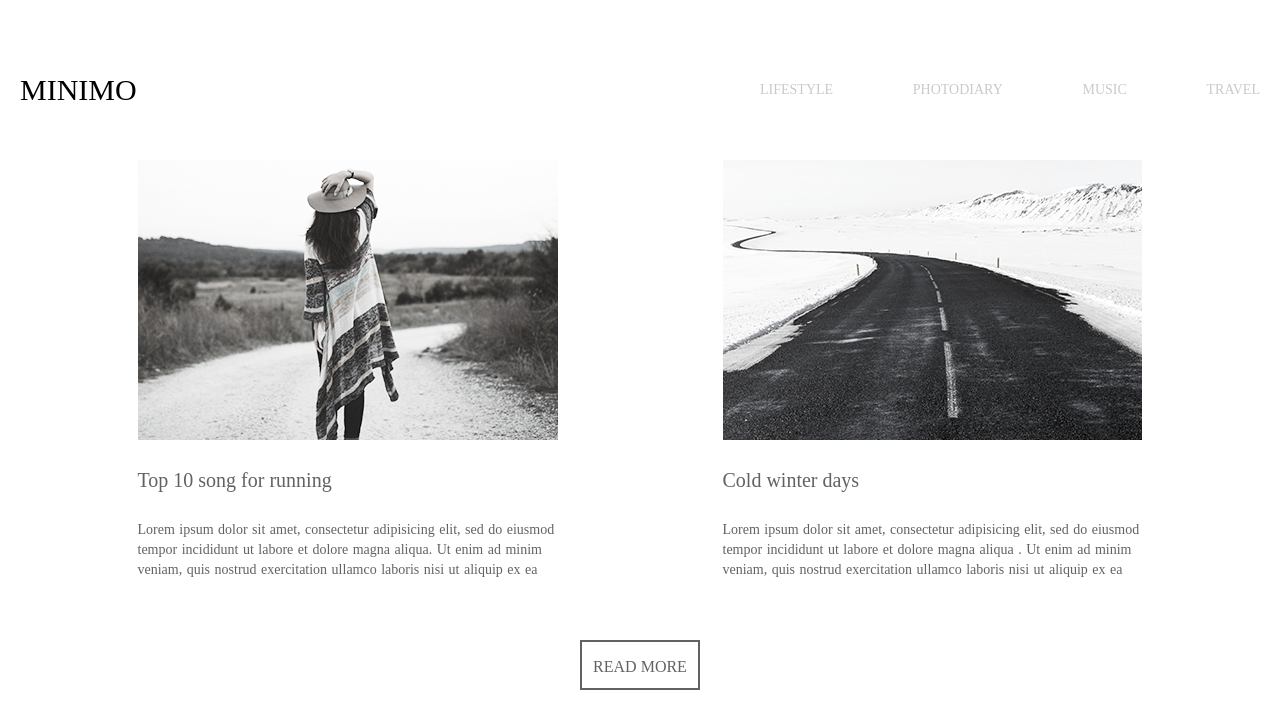
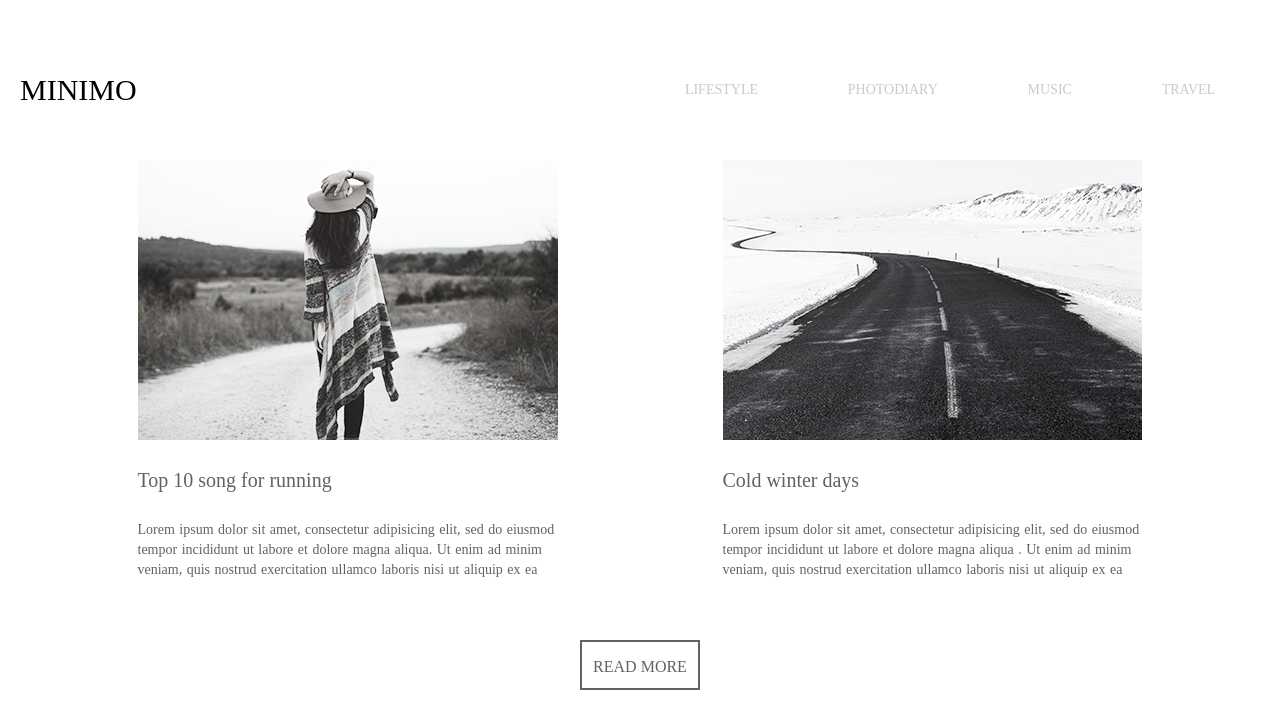
Before and after one commit to elvardzelashvili/minimo-davaleba-9, a website: page index.html in a window 1280 px wide. Drawn offline with Linux system fonts and the light colour scheme.

Commit message:
header changes

```diff
--- a/scss/style.scss
+++ b/scss/style.scss
@@ -30,8 +30,8 @@ header {
     ul {
         @include flex();
         @include align-items (center);
-        width: 500px;
-        @include justify-content (space-between);
+        width: 620px;
+        @include justify-content (space-around);
 
     }
 
```
Also changed, not shown: styles/style.css.
